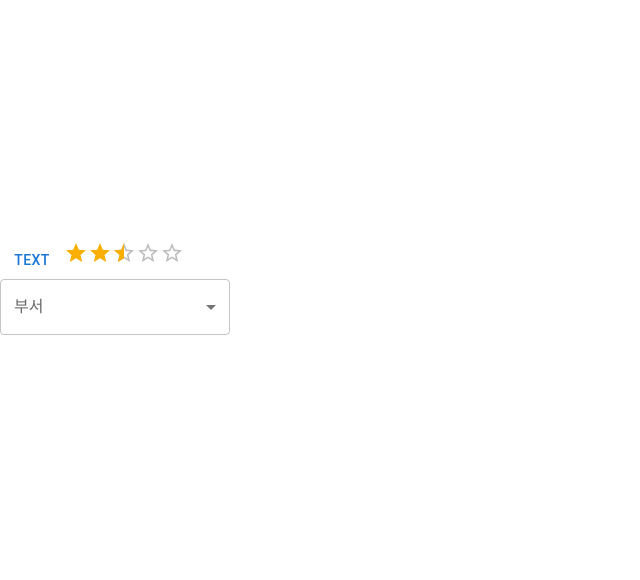
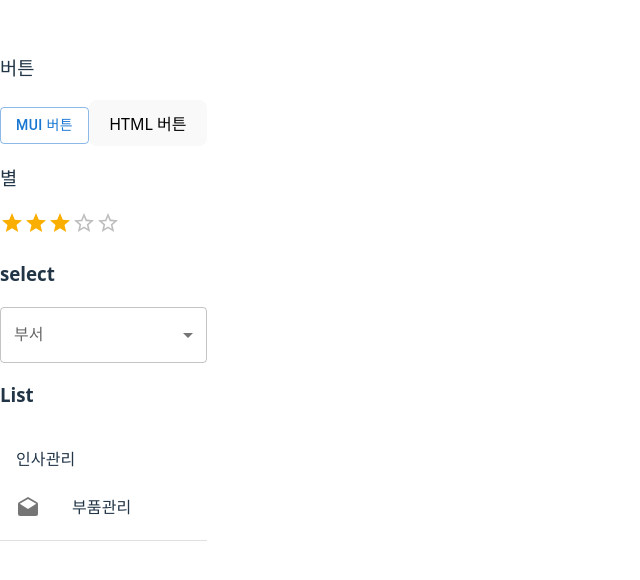
Before and after one commit to Ryuyena0305/ryu2024_web2, a React (Vite) app in the folder src/main/reactapp/: page / in a window 1280 px wide. Shown: the part 112-692 px from the top of the page, without its empty margins (0-640 px from the left). Built offline with nearby package versions, Linux system fonts and the light colour scheme.

Commit message:
3/13 MUI 사용법

```diff
--- a/src/main/reactapp/src/example/8_MUI/Example1.jsx
+++ b/src/main/reactapp/src/example/8_MUI/Example1.jsx
@@ -1,30 +1,93 @@
-//MUI : 리액트.js 기반의 미리 만들어진 컴포넌트들을 제공하는 회사명
-//비슷한 회사 : 부트스트랩
+// MUI : 리액트.JS 기반의 미리 만들어진 컴포넌트들을 제공하는 회사명
+// -> 비슷한 회사 : 부트스트랩
 
-//1. MUI 제공하는 컴포넌트
+// 1. MUI 제공하는 컴포넌트 파트 : 1.Material UI 2. JOY UI 3.MUI X 4.toolpad
+
+// 2. Material UI 설치
+// https://mui.com/material-ui/getting-started/installation/
+//  (1) 컴포넌트 설치 : npm install @mui/material @emotion/react @emotion/styled
+//  (2) 컴포넌트css 설치 : npm install @mui/material @mui/styled-engine-sc styled-components
+//  (3) 아이콘 설치 : npm install @mui/icons-material
+
+// * 리액트(node.js) 환경에서 외부 라이브러리 다운로드 받는 방법
+// ( 서버가 꺼져 있는 상태[ 커미널 ] 에서 )
+// 1. 리액트최상위 폴더(패키지) 오른쪽 클릭 -> 통합 터미널 열기
+// 2. 설치할 라이브러리 npm 코드 넣고 엔터! ---> 알아서 설치 후 'package.json' 파일내 'dependencies' 에 코드 자동 작성
+// -> 협업( 다른 사람이 라이브러리 설치 하면 ''package.json' 변경 되고 취합 이후에 다른 사람들은 npm install )
+// npm install : 현재 'package.json' 파일내 'dependencies' 코드의 라이브러리 자동 설치
+
+// 3. Material UI 에서 사용하고 싶은 컴포넌트 코드 가져오기
+
+// <Button> : MUI 에서 제공하는 마크업(컴포넌트) , 별도의 import 필요하다.
+// <button> : HTML 에서 제공하는 마크업(컴포넌트) , 별도의 import 필요없다.
+
+// <Rating> : MUI 에서 제공하는 마크업(컴포넌트) , 별도의 import 필요하다.
 
 import Button from '@mui/material/Button';
 import Rating from '@mui/material/Rating';
+
 import InputLabel from '@mui/material/InputLabel';
 import MenuItem from '@mui/material/MenuItem';
 import FormControl from '@mui/material/FormControl';
 import Select from '@mui/material/Select';
 
+import Box from '@mui/material/Box';
+import List from '@mui/material/List';
+import ListItem from '@mui/material/ListItem';
+import ListItemButton from '@mui/material/ListItemButton';
+import ListItemIcon from '@mui/material/ListItemIcon';
+import ListItemText from '@mui/material/ListItemText';
+import Divider from '@mui/material/Divider';
+import InboxIcon from '@mui/icons-material/Inbox';
+import DraftsIcon from '@mui/icons-material/Drafts';
+
 export default function Example1(){
-    return (<>
-    <Button variant="text">Text</Button>
-    <Rating name="half-rating" defaultValue={2.5} precision={0.5} />
-    <FormControl fullWidth>
-        <InputLabel id="demo-simple-select-label">부서</InputLabel>
-        <Select
-          labelId="demo-simple-select-label"
-          id="demo-simple-select"
-          label="부서"
-        >
-          <MenuItem value={"인사팀"}>인사팀</MenuItem>
-          <MenuItem value={"영업팀"}>영업팀</MenuItem>
-          <MenuItem value={"개발팀"}>개발팀</MenuItem>
-        </Select>
-      </FormControl>
+    return(<>
+
+        <h3> 버튼 </h3>
+        <Button variant="outlined">MUI 버튼 </Button>
+        <button> HTML 버튼 </button>
+
+        <h3> 별 </h3>
+        <Rating name="read-only" value={ 3 } readOnly />
+
+        <h3> select </h3>
+        <FormControl fullWidth>
+            <InputLabel id="demo-simple-select-label"> 부서 </InputLabel>
+            <Select labelId="demo-simple-select-label" id="demo-simple-select" label="부서"  >
+            <MenuItem value = { "인사팀" } > 인사팀 </MenuItem>
+            <MenuItem value = { "영업팀" } > 영업팀 </MenuItem>
+            <MenuItem value = { "개발팀" }> 개발팀 </MenuItem>
+            </Select>
+        </FormControl>
+
+        <h3> List </h3>
+
+        {/* JSX 문법에서 주석처리 방법 */}
+        {/* Box : div와 비슷하게 mui 레이아웃(구역) 을 구성할때 사용되는 컴포넌트 */}
+        <Box sx={{ width: '100%', maxWidth: 360, bgcolor: 'background.paper' }}>
+            <nav aria-label="main mailbox folders">
+                { /* List : ul/ol 비슷하게 mui 에서 리스트(목록)구성할때 사용되는 컴포넌트 */}
+                <List>
+                { /* ListItem : li */}
+                <ListItem disablePadding>
+                    <ListItemButton>
+                        <ListItemText primary="인사관리" />
+                    </ListItemButton>
+                </ListItem>
+                <ListItem disablePadding>
+                    <ListItemButton>
+                    <ListItemIcon>
+                        <DraftsIcon />
+                    </ListItemIcon>
+                    <ListItemText primary="부품관리" />
+                    </ListItemButton>
+                </ListItem>
+                </List>
+            </nav>
+            { /* Divider : <hr/> 처럼 구분선 지어주는 컴포넌트  */}
+            <Divider />
+        </Box>
+
     </>)
 }
```
Also changed, not shown: src/main/reactapp/src/example/8_MUI/Example2.jsx (added, +77 -0 lines), src/main/reactapp/src/example/8_MUI/BasicModal.jsx (added).
